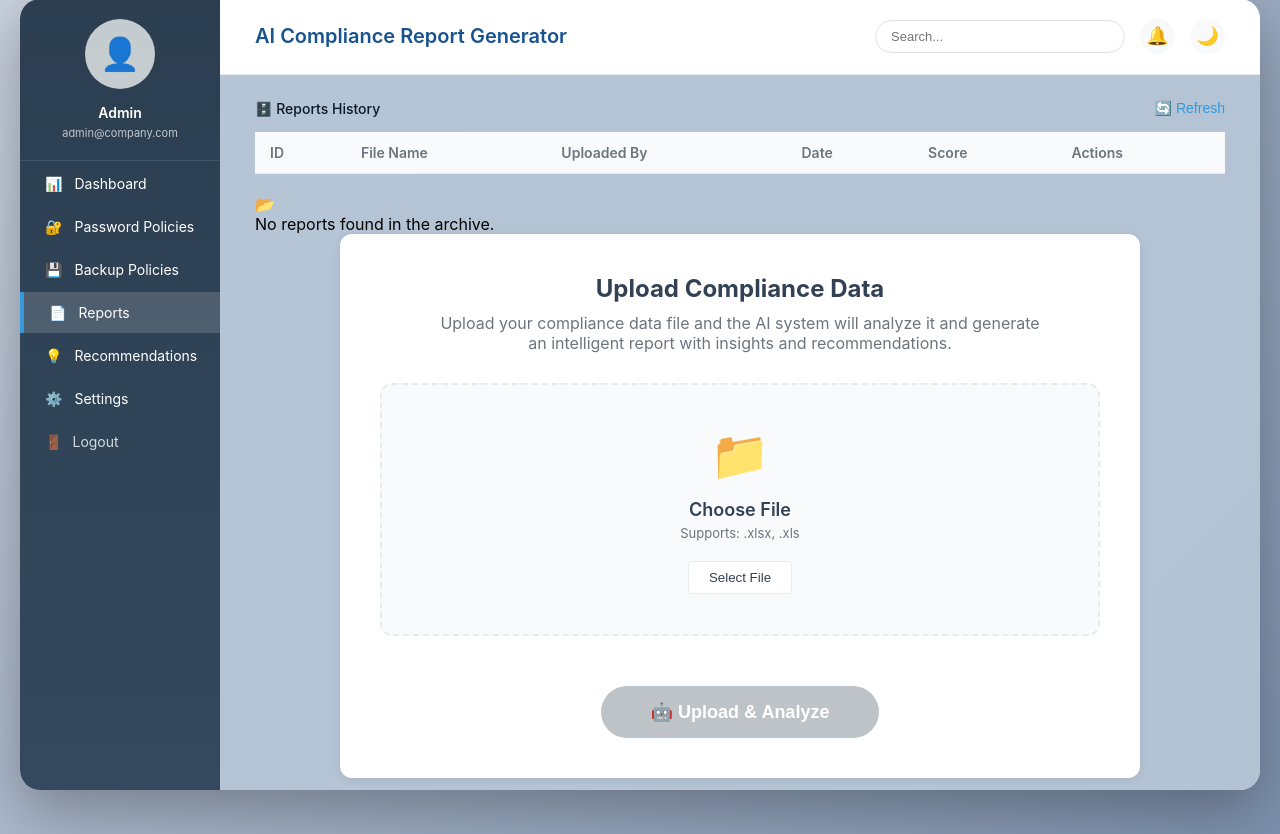
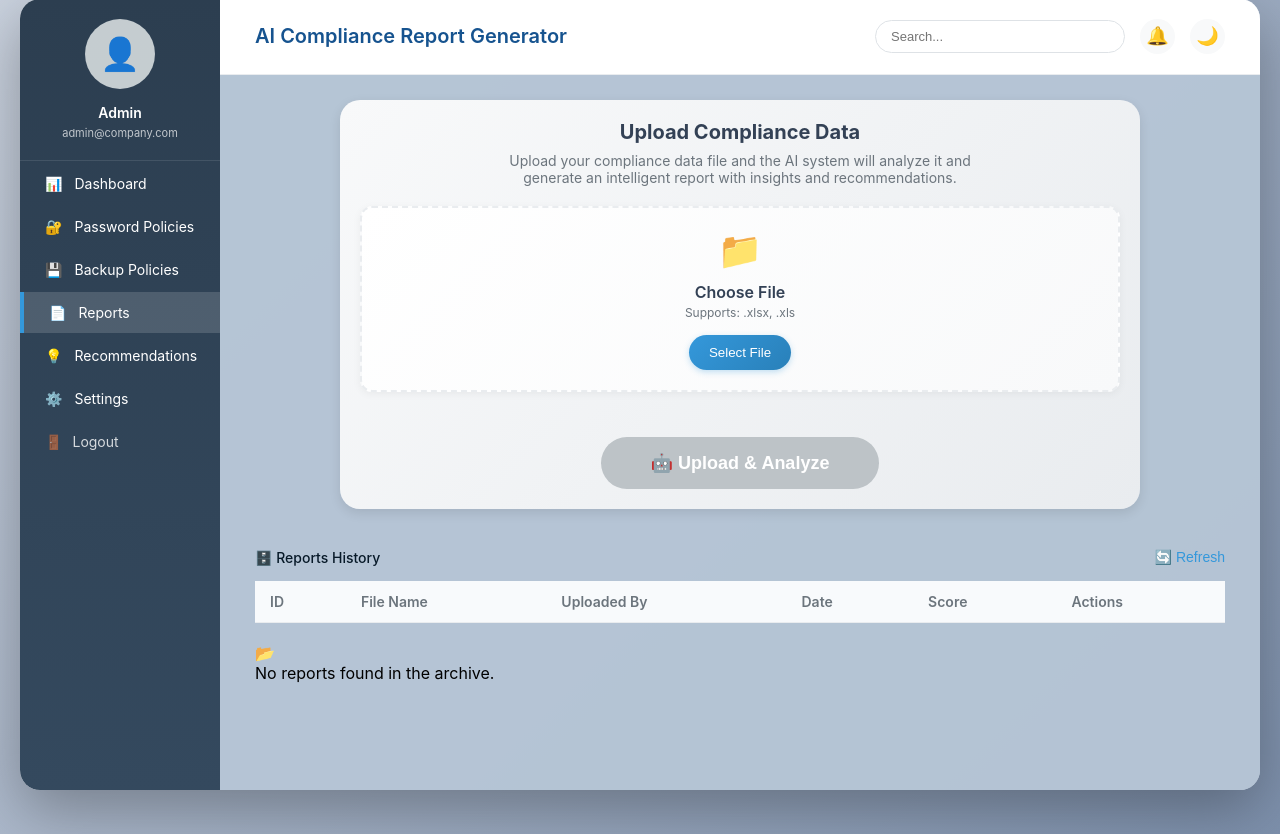
Before and after one commit to Ammar-1993/Safe-Comply-System, a Flask app: template app/templates/reports.html in a window 1280 px wide. Shown: the part 45-879 px from the top of the page. Run offline with Flask 3, Linux system fonts and the light colour scheme; the template is opened without the code that fills it, so the values that code supplies are empty.

Commit message:
feat: enhance reports page layout and styling for improved user experience

```diff
--- a/app/static/css/reports.css
+++ b/app/static/css/reports.css
@@ -3,71 +3,81 @@
 
 .upload-container {
     text-align: center;
-    padding: 40px !important;
+    padding: 20px !important; /* Reduced from 40px for compactness */
+    background: linear-gradient(135deg, #f8f9fa, #e9ecef); /* Subtle gradient background */
+    border-radius: var(--radius-lg);
+    box-shadow: 0 4px 12px rgba(0, 0, 0, 0.1); /* Soft shadow for depth */
+    margin-bottom: 20px;
 }
 
 .page-title {
-    font-size: 24px;
+    font-size: 20px; /* Reduced from 24px */
     font-weight: 700;
     color: var(--text-dark);
-    margin-bottom: 10px;
+    margin-bottom: 8px; /* Reduced margin */
 }
 
 .page-description {
     color: var(--text-muted);
-    margin-bottom: 30px;
-    max-width: 600px;
+    margin-bottom: 20px;
+    max-width: 500px; /* Reduced max-width */
     margin-left: auto;
     margin-right: auto;
+    font-size: 14px; /* Smaller font */
 }
 
 .upload-box {
     border: 2px dashed var(--border-color);
     border-radius: var(--radius-md);
-    padding: 40px;
-    background: var(--bg-light);
-    transition: all 0.3s;
+    padding: 20px; /* Reduced from 40px */
+    background: linear-gradient(135deg, #ffffff, #f8f9fa); /* Gradient background */
+    transition: all 0.3s ease; /* Smoother transition */
     cursor: pointer;
-    margin-bottom: 20px;
+    margin-bottom: 15px; /* Reduced margin */
+    box-shadow: 0 2px 8px rgba(0, 0, 0, 0.05); /* Subtle shadow */
 }
 
 .upload-box:hover {
     border-color: var(--primary-color);
-    background: #f0f7fc;
+    background: linear-gradient(135deg, #f0f7fc, #e3f2fd); /* Lighter gradient on hover */
+    transform: translateY(-2px); /* Slight lift */
+    box-shadow: 0 4px 16px rgba(52, 152, 219, 0.2); /* Enhanced shadow */
 }
 
 .upload-icon {
-    font-size: 48px;
-    margin-bottom: 15px;
+    font-size: 36px; /* Reduced from 48px */
+    margin-bottom: 10px; /* Reduced */
 }
 
 .upload-title {
-    font-size: 18px;
+    font-size: 16px; /* Reduced from 18px */
     font-weight: 600;
     color: var(--text-dark);
-    margin-bottom: 5px;
+    margin-bottom: 3px; /* Reduced */
 }
 
 .upload-hint {
-    font-size: 13px;
+    font-size: 12px; /* Reduced from 13px */
     color: var(--text-muted);
-    margin-bottom: 20px;
+    margin-bottom: 15px; /* Reduced */
 }
 
 .btn-choose {
-    background: white;
-    border: 1px solid var(--border-color);
-    padding: 8px 20px;
-    border-radius: var(--radius-sm);
+    background: linear-gradient(135deg, var(--primary-color), #2980b9); /* Gradient */
+    border: none;
+    padding: 10px 20px; /* Adjusted padding */
+    border-radius: 25px; /* More rounded */
     font-weight: 500;
-    color: var(--text-dark);
+    color: white;
     cursor: pointer;
-    transition: all 0.2s;
+    transition: all 0.3s ease;
+    box-shadow: 0 2px 6px rgba(52, 152, 219, 0.3); /* Subtle shadow */
 }
 
 .btn-choose:hover {
-    background: var(--bg-light);
-    border-color: var(--text-muted);
+    background: linear-gradient(135deg, #2980b9, #1f4e79); /* Darker gradient */
+    transform: translateY(-1px); /* Slight lift */
+    box-shadow: 0 4px 12px rgba(52, 152, 219, 0.4); /* Enhanced shadow */
 }
 
 .file-input {
@@ -76,17 +86,18 @@
 
 .selected-file {
     display: none; /* Hidden by default */
-    background: white;
+    background: linear-gradient(135deg, #f8f9fa, #e9ecef); /* Gradient */
     border: 1px solid var(--border-color);
-    border-radius: var(--radius-sm);
-    padding: 15px;
-    margin-bottom: 20px;
+    border-radius: var(--radius-md);
+    padding: 12px; /* Reduced padding */
+    margin-bottom: 15px; /* Reduced */
     align-items: center;
     justify-content: space-between;
     text-align: left;
-    max-width: 500px;
+    max-width: 450px; /* Reduced width */
     margin-left: auto;
     margin-right: auto;
+    box-shadow: 0 2px 8px rgba(0, 0, 0, 0.05); /* Subtle shadow */
 }
 
 .selected-file.show {
--- a/app/templates/reports.html
+++ b/app/templates/reports.html
@@ -213,6 +179,40 @@
             <button class="btn-export tertiary" onclick="viewDetails()">
               🔍 View Full Details
             </button>
+          </div>
+        </div>
+
+        <div class="section-card" style="margin-top: 40px;">
+          <div class="section-title" style="display: flex; justify-content: space-between; align-items: center;">
+            <span>🗄️ Reports History</span>
+            <button onclick="loadReportsArchive()"
+              style="background:none; border:none; cursor:pointer; color:#3498db; font-size:14px; display:flex; align-items:center; gap:5px;">
+              🔄 Refresh
+            </button>
+          </div>
+
+          <div class="table-responsive">
+            <table class="result-table" id="reportsTable">
+              <thead>
+                <tr>
+                  <th>ID</th>
+                  <th>File Name</th>
+                  <th>Uploaded By</th>
+                  <th>Date</th>
+                  <th>Score</th>
+                  <th>Actions</th>
+                </tr>
+              </thead>
+              <tbody>
+                </tbody>
+            </table>
+          </div>
+
+          <div id="paginationControls" class="pagination-container"></div>
+
+          <div id="reportsEmpty" class="empty-state-container">
+            <div class="empty-icon">📂</div>
+            <div>No reports found in the archive.</div>
           </div>
         </div>
 
```
Also changed, not shown: other parts of app/templates/reports.html (+0 -34 lines), safecomply.db.
